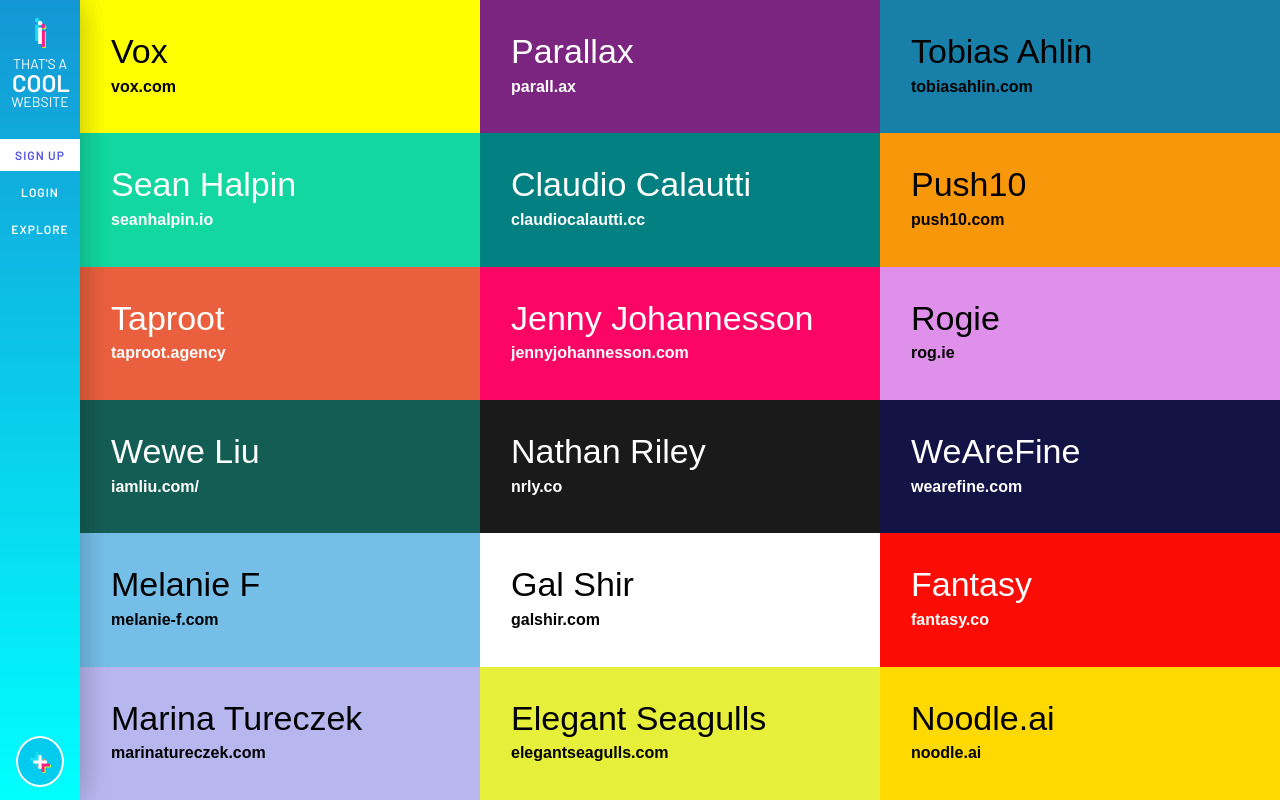
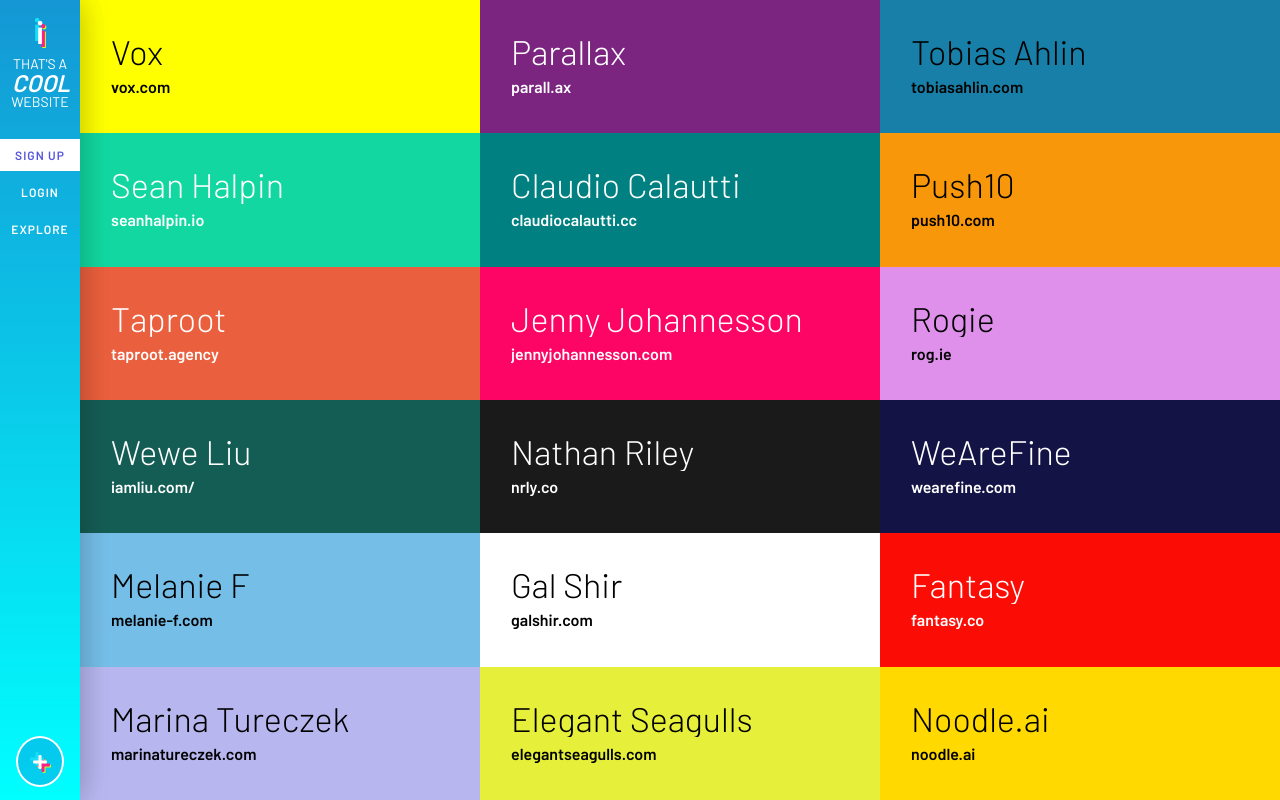
Before and after one commit to sathyaram/thatsacoolwebsite, a React (Create React App) app: page / in a window 1280 px wide. Shown: the top 800 px of the page. Built offline with nearby package versions, Linux system fonts and the light colour scheme.

Commit message:
Fixed fonts

```diff
--- a/public/index.html
+++ b/public/index.html
@@ -4,6 +4,7 @@
     <meta charset="utf-8">
     <link rel="shortcut icon" href="%PUBLIC_URL%/favicon.png">
     <meta name="viewport" content="width=device-width, initial-scale=1, shrink-to-fit=no">
+    <meta http-equiv="X-UA-Compatible" content="IE=edge">
     <meta name="theme-color" content="#000000">
     <link rel="manifest" href="%PUBLIC_URL%/manifest.json">
     <link href="https://fonts.googleapis.com/css?family=Barlow:300,400,600" rel="stylesheet">
--- a/src/Article/Article.scss
+++ b/src/Article/Article.scss
@@ -144,6 +144,7 @@
     padding: 5px;
     transition: all 300ms ease;
     border:1px solid transparent;
+    font-family: 'Barlow', sans-serif;
     // text-shadow:0 0 5px rgba(0, 0, 0, 0.3);
   }
 
--- a/src/Form/Form.scss
+++ b/src/Form/Form.scss
@@ -45,7 +45,6 @@
   background: transparent;
   border-radius: 10px;
   color: white;
-  font-family: "Work Sans" !important;
   font-weight: 300;
   background: rgba(206, 241, 249, 0.95);
   box-shadow: 0 10px 25px rgba(150,150,150,0.3);
@@ -122,7 +121,6 @@
   color: white;
   padding: 10px 15px;
   font-size: 16px;
-  font-family: "Work Sans" !important;
   font-weight: 300;
   background: rgba(206, 241, 249, 0.95);
   box-shadow: 0 10px 25px rgba(150,150,150,0.3);
@@ -138,7 +136,6 @@
   font-size: 18px;
   background: lightskyblue;
   color: #00446e;
-  font-family: "Work Sans" !important;
   transition: all 300ms ease;
   float:left;
 }
--- a/src/Header/Header.scss
+++ b/src/Header/Header.scss
@@ -78,8 +78,9 @@
     // text-shadow: 2px 2px 0px rgb(25, 222, 248);
 
     span {
-      // font-style: italic;
+      font-style: italic;
       font-weight: bold;
+      // text-shadow: 5px 5px 0 rgb(30, 113, 238);
       font-size: 24px;
       margin-left:2px;
       text-transform: uppercase;
```
Also changed, not shown: 1 other file (tests, documents, lock files or other folders).
